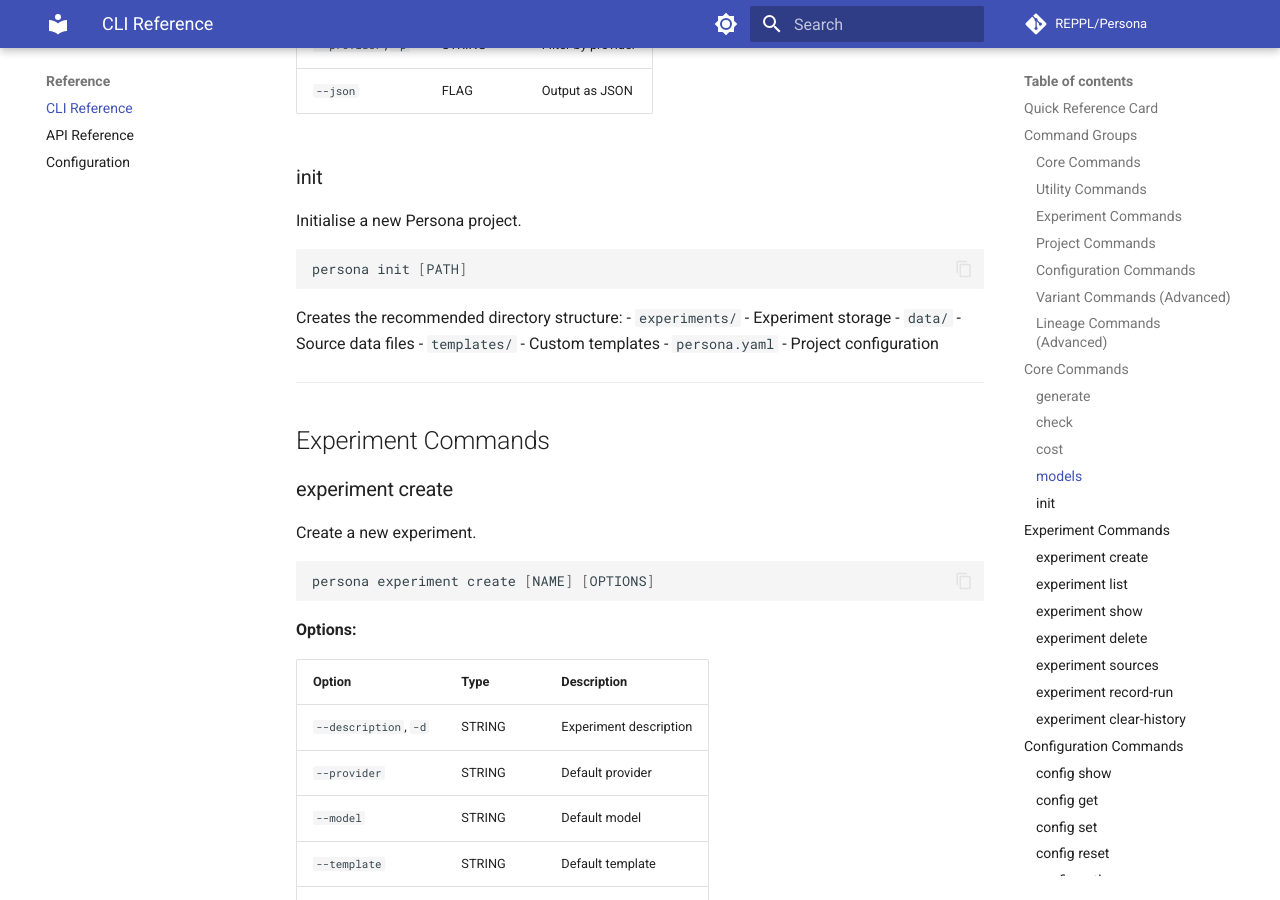
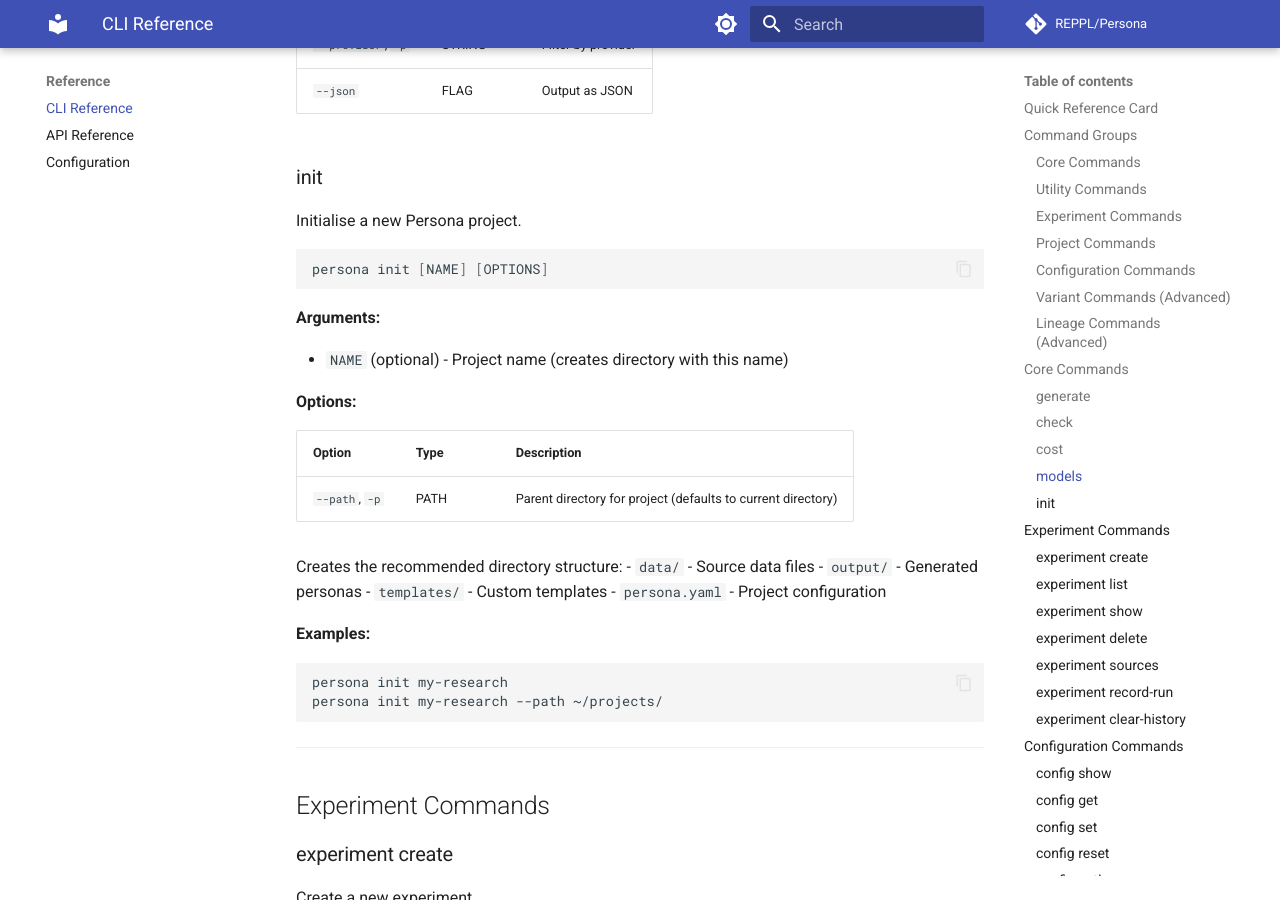
Before and after one commit to REPPL/Persona, an MkDocs documentation site: the page built from docs/reference/cli-reference.md, in a window 1280 px wide and 900 px high, scrolled down 8142 px. Built offline with MkDocs 1.6.1 and Material for MkDocs 9.7.7, drawn with Linux system fonts in a browser that asks for light colours; comment, search, counter and statistics services are not loaded.

Commit message:
docs: fix documentation sync issues
- Fix init command docs to match implementation (NAME arg, --path option)
- Rename F-091 URL Data Ingestion to F-126 to resolve ID conflict
- Update completed features count from 117 to 119
- Update milestone range to v1.9.0

🤖 Generated with [Claude Code](https://claude.com/claude-code)

Co-Authored-By: Claude <noreply@anthropic.com>

````diff
--- a/docs/reference/cli-reference.md
+++ b/docs/reference/cli-reference.md
@@ -267,14 +267,31 @@ persona models [OPTIONS]
 Initialise a new Persona project.
 
 ```bash
-persona init [PATH]
+persona init [NAME] [OPTIONS]
 ```
 
+**Arguments:**
+
+- `NAME` (optional) - Project name (creates directory with this name)
+
+**Options:**
+
+| Option | Type | Description |
+|--------|------|-------------|
+| `--path`, `-p` | PATH | Parent directory for project (defaults to current directory) |
+
 Creates the recommended directory structure:
-- `experiments/` - Experiment storage
 - `data/` - Source data files
+- `output/` - Generated personas
 - `templates/` - Custom templates
 - `persona.yaml` - Project configuration
+
+**Examples:**
+
+```bash
+persona init my-research
+persona init my-research --path ~/projects/
+```
 
 ---
 
````
Also changed, not shown: docs/development/roadmap/features/active/F-126-url-data-ingestion.md (renamed from docs/development/roadmap/features/active/F-091-url-data-ingestion.md, +1 -1 lines), docs/development/roadmap/features/active/README.md (+1 -1 lines), docs/development/roadmap/features/completed/README.md (+1 -1 lines), docs/development/roadmap/milestones/README.md (+1 -1 lines).
